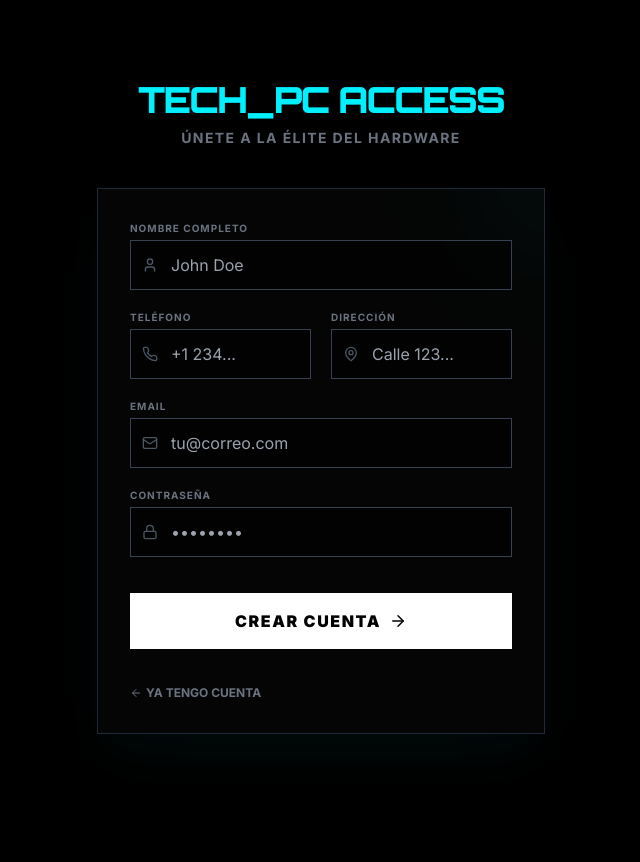
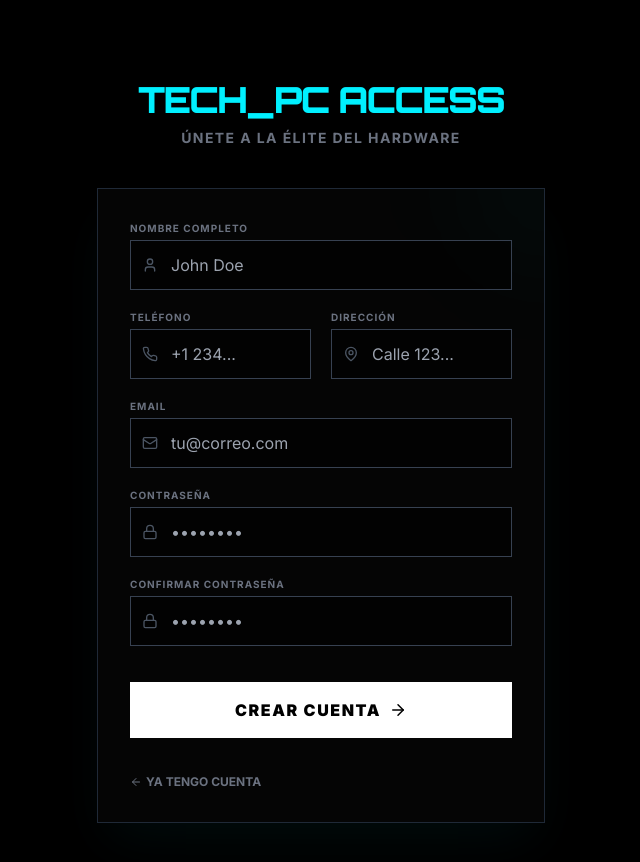
Before and after one commit to nicolino-12/tech-pc-store, a Next.js app: page /login in a window 1280 px wide. Both pictures are taken after a click on the button "¿No tienes cuenta? REGÍSTRATE". Shown: the top 862 px of the page, without its empty margins (319-959 px from the left). Before the commit the page ends 814 px from the top, so only its background shows below. Built offline with nearby package versions, Linux system fonts and the light colour scheme.

Commit message:
Add password confirmation to signup process

```diff
--- a/src/app/login/actions.ts
+++ b/src/app/login/actions.ts
@@ -27,9 +27,15 @@ export async function signup(formData: FormData) {
 
   const email = data.email as string
   const password = data.password as string
+  const confirmPassword = data.confirmPassword as string
   const fullName = data.fullName as string
   const phone = data.phone as string
   const address = data.address as string
+
+  // Validar que las contraseñas coincidan
+  if (password !== confirmPassword) {
+    redirect('/login?message=' + encodeURIComponent('Las contraseñas no coinciden.'))
+  }
 
   // 1. Registrar usuario en Auth
   const { data: authData, error: authError } = await supabase.auth.signUp({
--- a/src/app/login/page.tsx
+++ b/src/app/login/page.tsx
@@ -93,6 +93,22 @@ export default function LoginPage({ searchParams }: { searchParams: { message: s
               </div>
             </div>
 
+            {view === 'signup' && (
+              <div className="relative">
+                <label className="text-[10px] font-bold text-gray-500 uppercase tracking-widest mb-1 block">Confirmar Contraseña</label>
+                <div className="relative">
+                  <Lock className="absolute left-3 top-1/2 -translate-y-1/2 text-gray-600 w-4 h-4" />
+                  <input
+                    className="w-full rounded-none pl-10 pr-4 py-3 bg-black/50 border border-gray-700 focus:border-primary focus:outline-none transition-colors"
+                    type="password"
+                    name="confirmPassword"
+                    placeholder="••••••••"
+                    required
+                  />
+                </div>
+              </div>
+            )}
+
           {view === 'login' ? (
             <button
               formAction={login}
```
Lines whose indentation alone changed are shown as unchanged.
